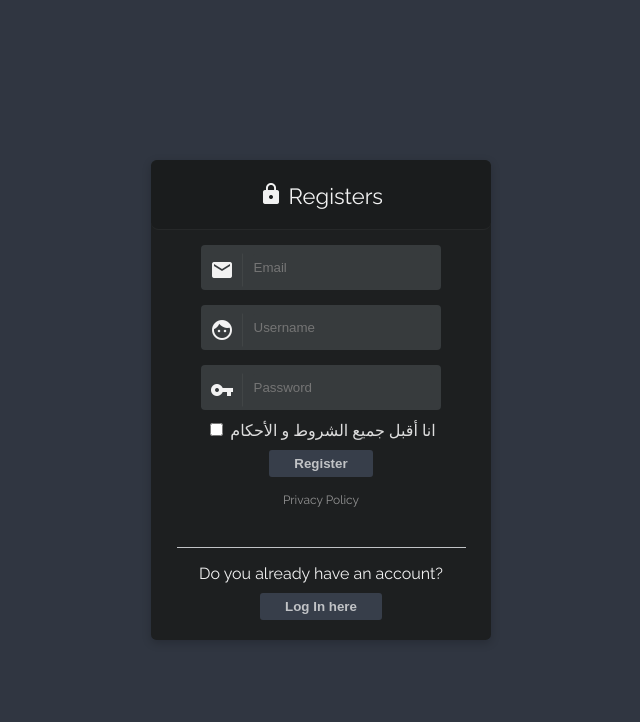
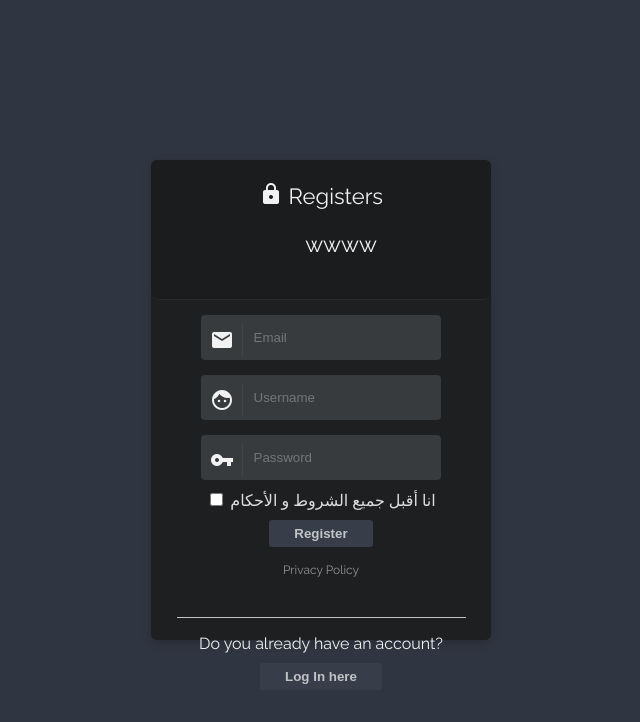
Before and after one commit to abduladn/aaaa, a plain HTML site: page register.html in a window 1280 px wide. Shown: the whole page, without its empty margins (319-959 px from the left). Drawn offline with Linux system fonts and the light colour scheme.

Commit message:
Update register.html

```diff
--- a/register.html
+++ b/register.html
@@ -19,6 +19,7 @@
     <div id="container-register">
         <div id="title">
             <i class="material-icons lock">lock</i> Registers
+            <ul>wwww</ul>
         </div>
 
 
```
